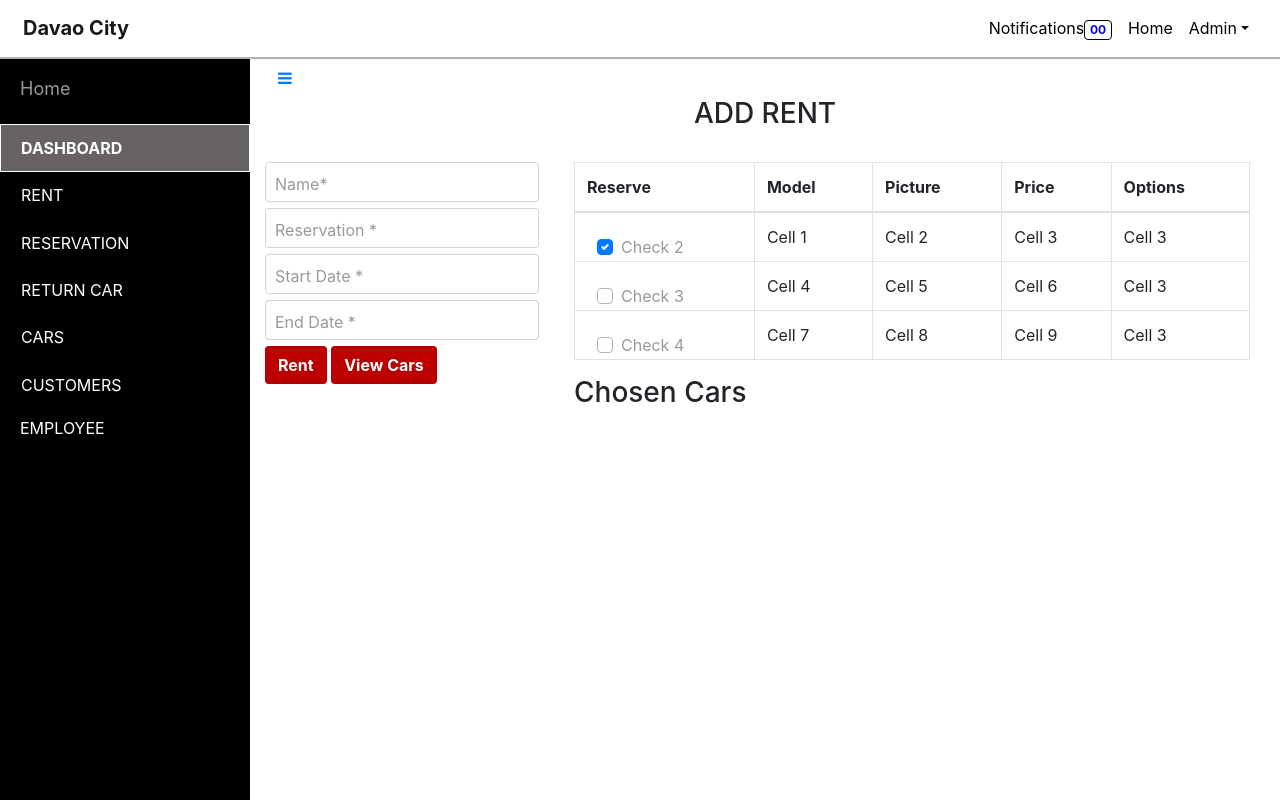
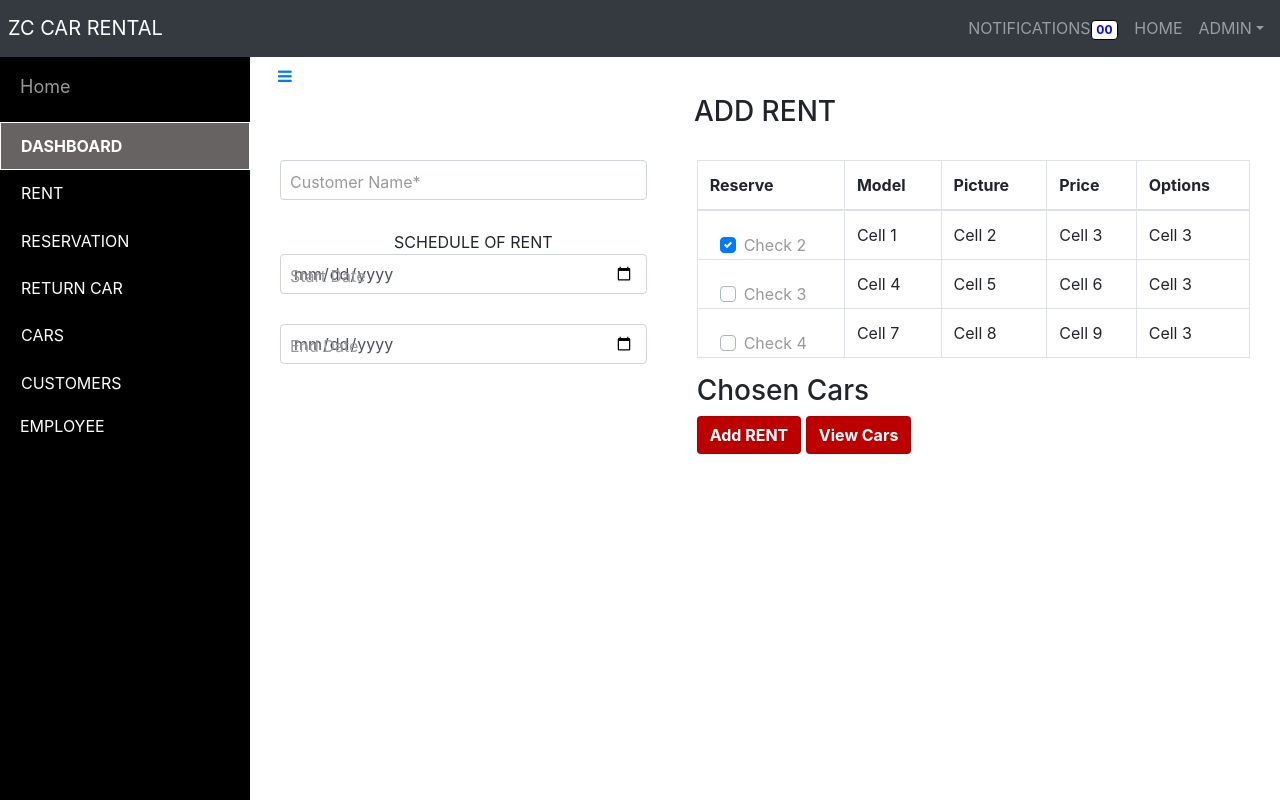
Before and after one commit to newbies4/fighting, a CodeIgniter app: page /fighting/index.php/admin_controller/add_rent in a window 1280 px wide. Run offline with CodeIgniter, Linux system fonts and the light colour scheme; some libraries are stand-ins or nearby versions.

Commit message:
inayos lg ung design

```diff
--- a/application/views/admin/add_rent.php
+++ b/application/views/admin/add_rent.php
@@ -9,27 +9,27 @@
         <div class="row">
             <!-- left part -->
 
-            <div class="col-sm-">
+            <div class="col-sm-5">
                 <div class="form-group">
                     <input type="text" class="form-control" id="" name="" >
-                    <label for="">Name* </label>
+                    <label for="">Customer Name* </label>
                 </div>
+                <br> <center>SCHEDULE OF RENT
                 <div class="form-group">
-                    <input type="text" class="form-control" id="" name="" >
-                    <label for="">Reservation * </label>
+                  <label >Start Date</label>
+                  <input type="date" name="bday" max="3000-12-31"
+                          min="1000-01-01" class="form-control">
+                  </div>
+                <br>
+                <div class="form-group">
+                  <label >End Date</label>
+                  <input type="date" name="bday" min="1000-01-01"
+                          max="3000-12-31" class="form-control">
                 </div>
-                <div class="form-group">
-                    <input type="text" class="form-control" id="" name="" >
-                    <label for="">Start Date * </label>
-                </div>
-                <div class="form-group">
-                    <input type="text" class="form-control" id="" name="" >
-                    <label for="">End Date * </label>
-                </div>
-                <a class="btn btn-primary" href="">Rent</a>
-                            <a class="btn btn-primary" href="<?php echo base_url();?>index.php/home/cars">View Cars</a>
+
             </div> <!-- end of col-sm-6 -->
     <!-- left part -->
+
                      <!--right part -->
                     <div class="col-sm">
                     <!-- Table  -->
@@ -91,6 +91,8 @@
                           <!-- Table body -->
                         </table>
                         <h3>Chosen Cars</h3>
+                        <a class="btn btn-primary" href="">Add RENT</a>
+                        <a class="btn btn-primary" href="<?php echo base_url();?>index.php/home/cars">View Cars</a>
                         <!-- Table  --
                 </div> <!-- end of col-sm-3 -->
                     <!--right part -->
--- a/application/views/admin/add_reservation.php
+++ b/application/views/admin/add_reservation.php
@@ -14,11 +14,13 @@
                     <input type="text" class="form-control" id="" name="" >
                     <label for="">Customer Name* </label>
                 </div>
+                <br> <center>SCHEDULE OF RENT
                 <div class="form-group">
                   <label >Start Date</label>
                   <input type="date" name="bday" max="3000-12-31"
                           min="1000-01-01" class="form-control">
                   </div>
+                  <br>
                 <div class="form-group">
                   <label >End Date</label>
                   <input type="date" name="bday" min="1000-01-01"
--- a/application/views/layouts/header.php
+++ b/application/views/layouts/header.php
@@ -1,16 +1,30 @@
-<div>
+<!--<div>
     <nav class="navbar navbar-light navbar-expand-md">
-        <div class="container-fluid"><a class="navbar-brand" href="#"><strong>Davao City</strong></a><button class="navbar-toggler" data-toggle="collapse" data-target="#navcol-2"><span class="sr-only">Toggle navigation</span><span class="navbar-toggler-icon"></span></button>
+        <div class="container-fluid"><a class="navbar-brand" href="#"><strong>ZC CAR RENNTAL</strong></a><button class="navbar-toggler" data-toggle="collapse" data-target="#navcol-2"><span class="sr-only">Toggle navigation</span><span class="navbar-toggler-icon"></span></button>
             <div
             class="collapse navbar-collapse" id="navcol-2">
                 <ul class="nav navbar-nav ml-auto">
                     <li class="nav-item" role="presentation"><a class="nav-link" href="#">Notifications<span class="badge badge-primary">00</span></a></li>
                     <li class="nav-item" role="presentation"><a class="nav-link" href="#">Home</a></li>
                     <li class="nav-item dropdown"><a class="dropdown-toggle nav-link" data-toggle="dropdown" aria-expanded="false" href="#">Admin</a>
-                        <div class="dropdown-menu" role="menu"><a class="dropdown-item" role="presentation" href="#">Settings</a><a class="dropdown-item" role="presentation" href="#">Log Out</a></div>
+                    <div class="dropdown-menu" role="menu"><a class="dropdown-item" role="presentation" href="#">Settings</a><a class="dropdown-item" role="presentation" href="#">Log Out</a></div>
                     </li>
                 </ul>
             </div>
         </div>
     </nav>
-</div>
+</div> -->
+
+<nav class="navbar navbar-expand-lg navbar-dark bg-dark ">
+  <a class="navbar-brand" href="#">ZC CAR RENTAL</a>
+  <button class="navbar-toggler" type="button" data-toggle="collapse" data-target="#navbarText" aria-controls="navbarText" aria-expanded="false" aria-label="Toggle navigation">
+    <span class="navbar-toggler-icon"></span>
+  </button>
+  <div class="collapse navbar-collapse" id="navbarText">
+  <ul class="nav navbar-nav ml-auto">
+        <li class="nav-item" role="presentation"><a class="nav-link" href="#">NOTIFICATIONS<span class="badge badge-primary">00</span></a></li>
+        <li class="nav-item" role="presentation"><a class="nav-link" href="#">HOME</a></li>
+        <li class="nav-item dropdown"><a class="dropdown-toggle nav-link" data-toggle="dropdown" aria-expanded="false" href="#">ADMIN</a>
+  <div class="dropdown-menu" role="menu"><a class="dropdown-item" role="presentation" href="#">Settings</a><a class="dropdown-item" role="presentation" href="#">Log Out</a></div>
+  </div>
+</nav>
--- a/assets/css/Navigation-Clean.css
+++ b/assets/css/Navigation-Clean.css
@@ -90,11 +90,11 @@
   -ms-flex-pack: justify;
   justify-content: space-between;
   padding: .5rem .5rem;
-  border-bottom: 2px solid rgba(0, 0, 0, 0.3);
+  border-bottom: 0px solid rgba(0, 0, 0, 0.3);
 }
 
 .navbar-light .navbar-nav .nav-link {
-  color: #000000;
+  color: #feffff;
 }
 
 .badge-primary {
@@ -120,7 +120,7 @@
 
 a {
   DISPLAY: block;
-  color: #000000;
+  color: #feffff;
   text-decoration: none;
   background-color: transparent;
   -webkit-text-decoration-skip: objects;
```
Also changed, not shown: application/views/user/user_account.php (+32 -1 lines).
